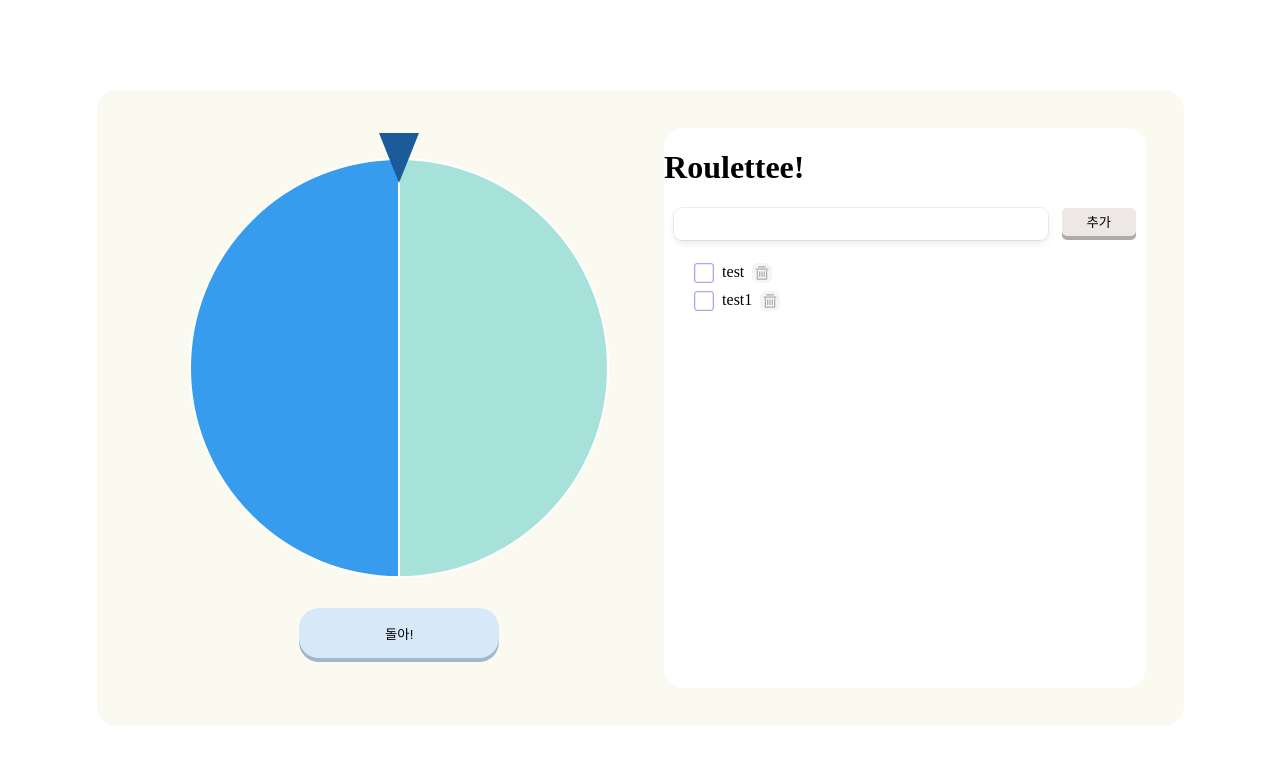
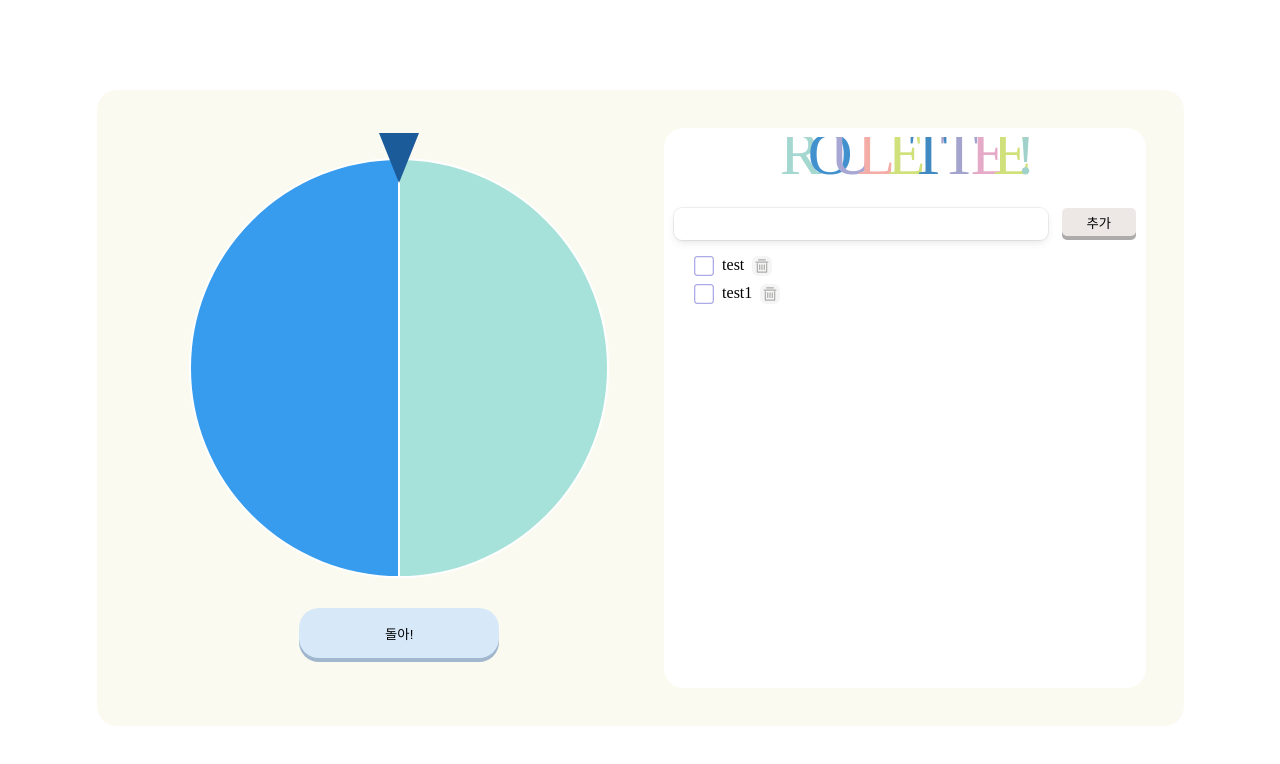
Before and after one commit to Yun-D/roulettee, a React (Create React App) app: page / in a window 1280 px wide. Shown: the top 764 px of the page. Built offline with nearby package versions, Linux system fonts and the light colour scheme.

Commit message:
🎨Design: 로고 이미지 추가

```diff
--- a/src/components/Style.css
+++ b/src/components/Style.css
@@ -150,6 +150,13 @@ input[type="checkbox"]:checked + .customCheckboxLabel {
 
 /* ------------------------------ */
 
+.logoArea {
+  text-align: center;
+  line-height: 5;
+}
+
+/* ------------------------------ */
+
 .wrapper {
   display: flex;
   flex-direction: row;
@@ -160,6 +167,6 @@ input[type="checkbox"]:checked + .customCheckboxLabel {
   height: 7%;
 }
 .center {
-  align-items: center;
-  justify-content: center;
+  display: inline-block;
+  vertical-align: middle;
 }
--- a/src/components/TodoList.js
+++ b/src/components/TodoList.js
@@ -4,6 +4,8 @@ import { connect, useDispatch, useSelector } from "react-redux";
 import { ADD_ITEM } from "../utils/todoSlice";
 import Item from "../components/Item";
 import uuid from "react-uuid";
+
+import { ReactComponent as Logo } from "../Assets/logo.svg";
 
 const TodoList = () => {
   const dispatch = useDispatch();
@@ -26,17 +28,19 @@ const TodoList = () => {
   };
 
   return (
-    <>
-      <div className="todolist">
-        <h1>Roulettee!</h1>
+    <div className="todolist">
+      <div className="logoArea">
+        <Logo width={250} className="center" />
+      </div>
 
+      <div className="todoArea">
         <form onSubmit={onSubmit} className="todo wrapper">
           <input
             type="text"
             value={todoText}
             onChange={plusItem}
             className="input"
-          ></input>
+          />
           &nbsp;
           <button className="todoBtn"> 추가 </button>
         </form>
@@ -47,7 +51,7 @@ const TodoList = () => {
           ))}
         </ul>
       </div>
-    </>
+    </div>
   );
 };
 
```
Also changed, not shown: src/Assets/logo.svg (added).
